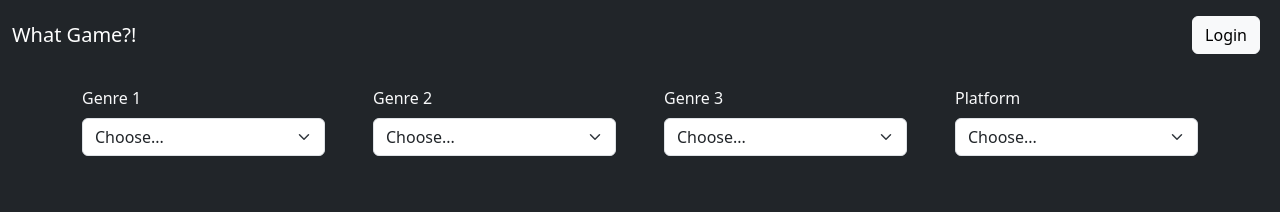
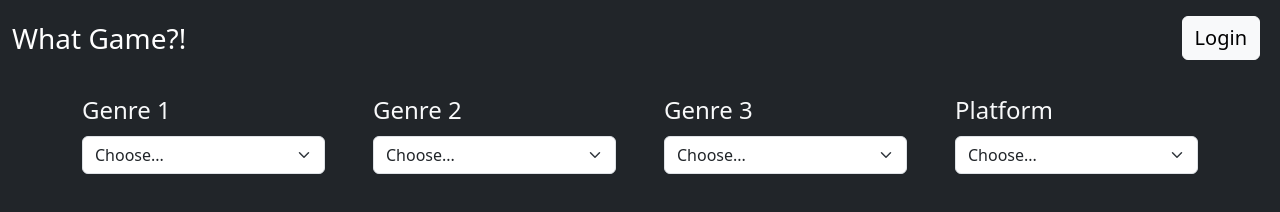
Before and after one commit to TreelessBiome/whatGame, a website: page index.html in a window 1280 px wide. Drawn offline with nearby package versions, Linux system fonts and the light colour scheme.

Commit message:
Update index.html

```diff
--- a/index.html
+++ b/index.html
@@ -8,12 +8,12 @@
 <body class="bg-dark">
 <nav class=" navbar-expand-lg navbar bg-dark navbar-dark">
     <div class="container-fluid">
-        <a class="navbar-brand" href="#">What Game?!</a>
+        <a class="navbar-brand fs-3" href="#">What Game?!</a>
 
         <ul class="navbar-nav">
             <li class="nav-item">
                 <a class="nav-link " href="">
-                    <button type="button" class="btn btn-light">Login</button>
+                    <button type="button" class="btn btn-light fs-5">Login</button>
                 </a>
             </li>
 
@@ -25,28 +25,28 @@
 <div class="container pt-3 ml-1 mr-1">
     <div class = "row g-5 text-light">
         <div class="col-lg-3 col-md-12">
-            <label for="inputState" class="form-label">Genre 1</label>
+            <label for="inputState" class="form-label fs-4">Genre 1</label>
             <select id="inputState" class="form-select">
                 <option selected>Choose...</option>
                 <option>...</option>
             </select>
         </div>
         <div class="col-lg-3 col-md-12">
-            <label for="inputState2" class="form-label">Genre 2</label>
+            <label for="inputState2" class="form-label fs-4">Genre 2</label>
             <select id="inputState2" class="form-select">
                 <option selected>Choose...</option>
                 <option>...</option>
             </select>
         </div>
         <div class="col-lg-3 col-md-12">
-            <label for="inputState3" class="form-label">Genre 3</label>
+            <label for="inputState3" class="form-label fs-4">Genre 3</label>
             <select id="inputState3" class="form-select">
                 <option selected>Choose...</option>
                 <option>...</option>
             </select>
         </div>
         <div class="col-lg-3 col-md-12">
-            <label for="inputState4" class="form-label">Platform</label>
+            <label for="inputState4" class="form-label fs-4">Platform</label>
             <select id="inputState4" class="form-select">
                 <option selected>Choose...</option>
                 <option>...</option>
```
